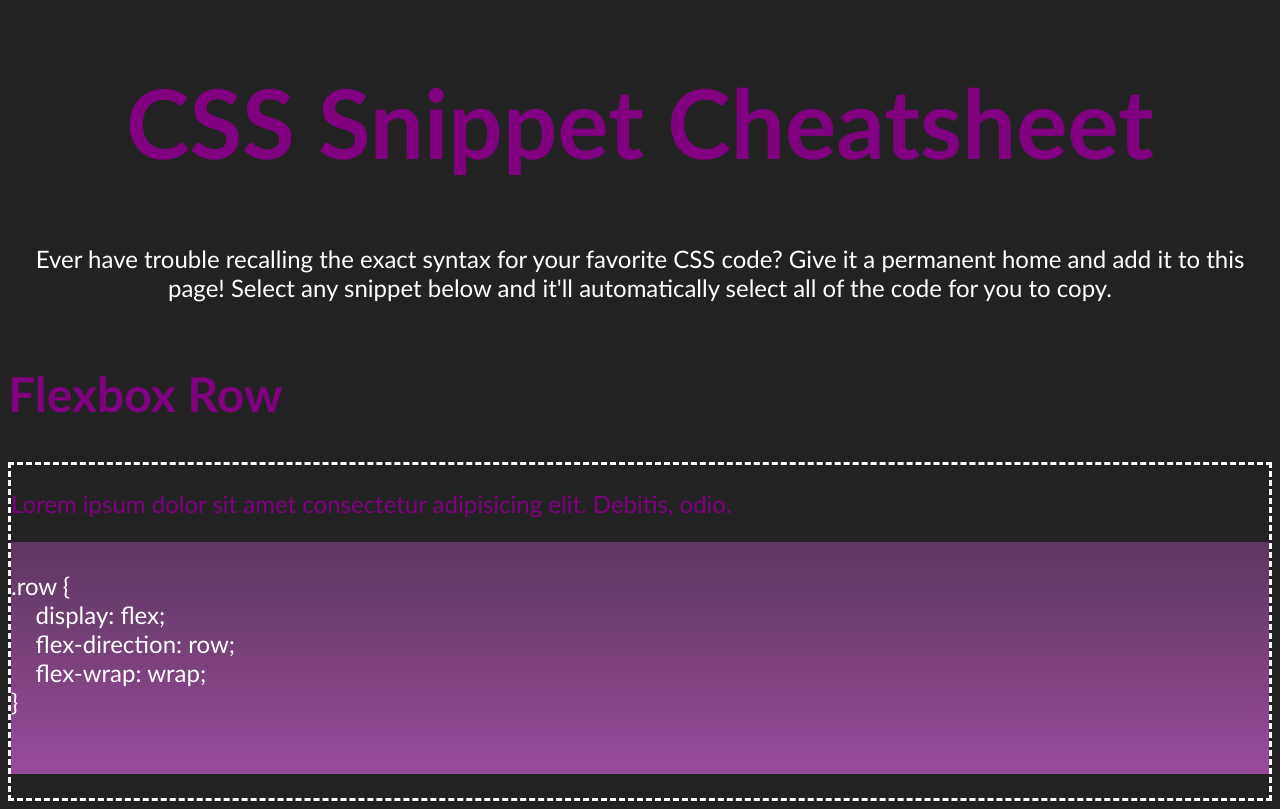
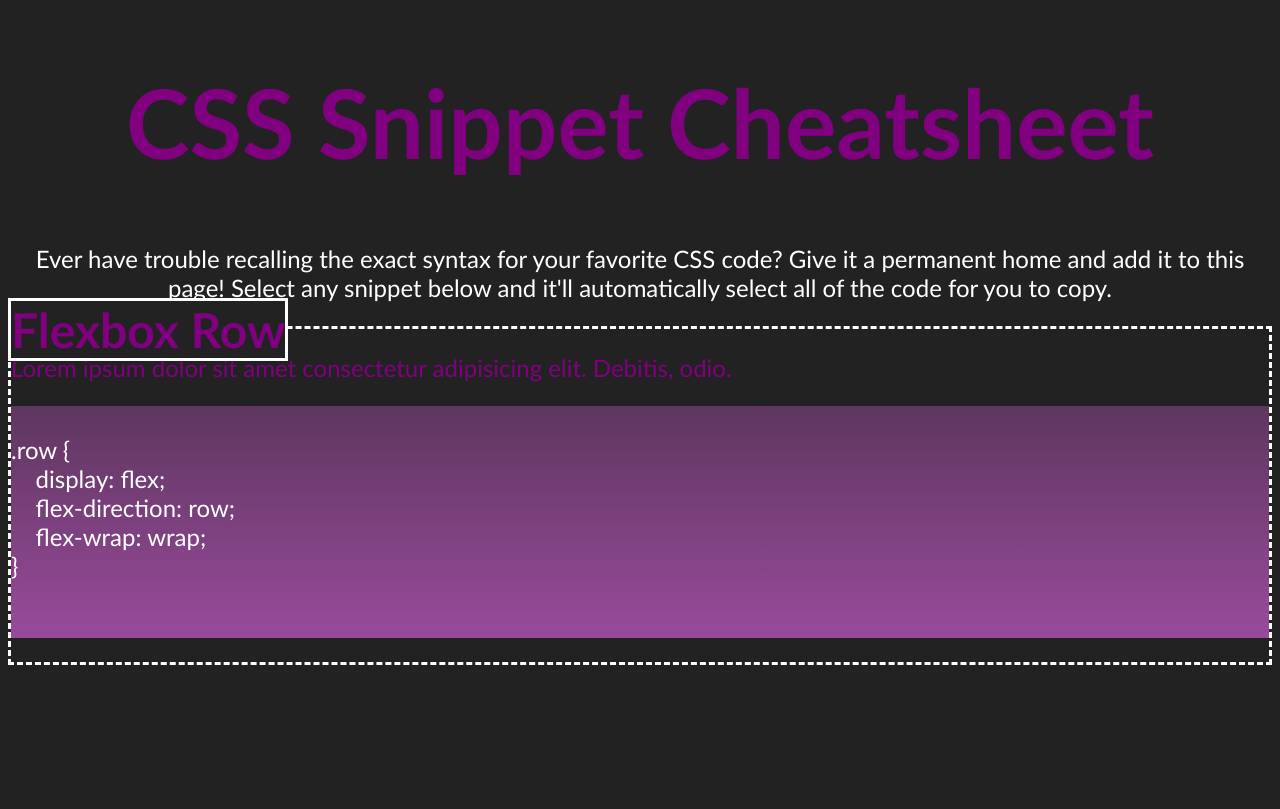
Before and after one commit to LemonPocky/css-cheatsheet, a plain HTML site: page index.html in a window 1280 px wide. Drawn offline with Linux system fonts and the light colour scheme.

Commit message:
started positioning of header

```diff
--- a/assets/css/style.css
+++ b/assets/css/style.css
@@ -3,6 +3,7 @@
     --purple: purple;
     --white: white;
     --border-color: white;
+    --background-color: #222;
 }
 
 * {
@@ -16,7 +17,7 @@ h1 {
 
 /* TODO: Make the body background-color grey */
 body {
-    background-color: #222;
+    background-color: var(--background-color);
 }
 
 header h1 {
@@ -34,17 +35,24 @@ header p {
 }
 
 .card {
+    position: relative;
     flex: 100%;
 }
 
 .card-body {
-    border: dashed;
+    border-style: dashed;
     border-color: var(--border-color);
 }
 
 .card-header {
+    position: absolute;
+    display: inline-block;
     font-size: 200%;
     color: var(--purple);
+    background-color: var(--background-color);
+    border-style: solid;
+    border-color: var(--border-color);
+    top: -20%;
 }
 
 .card-description {
```
